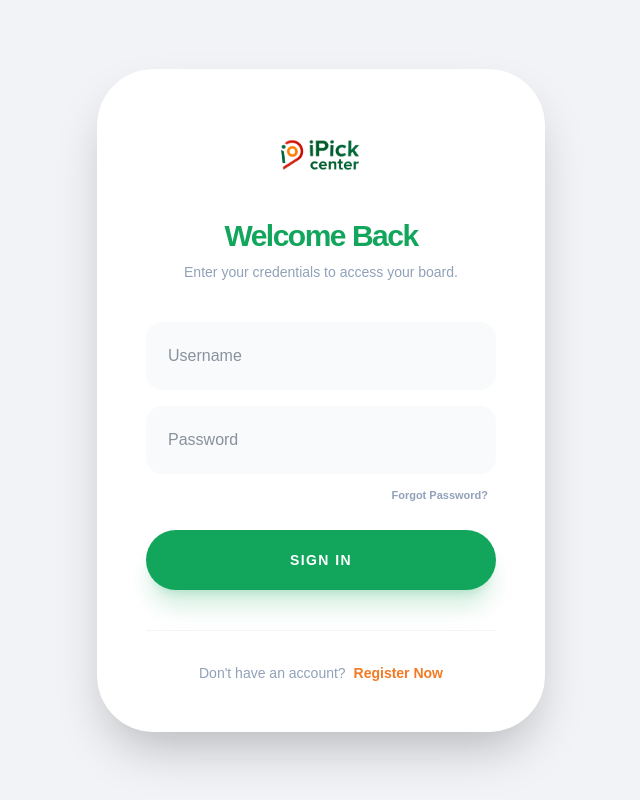
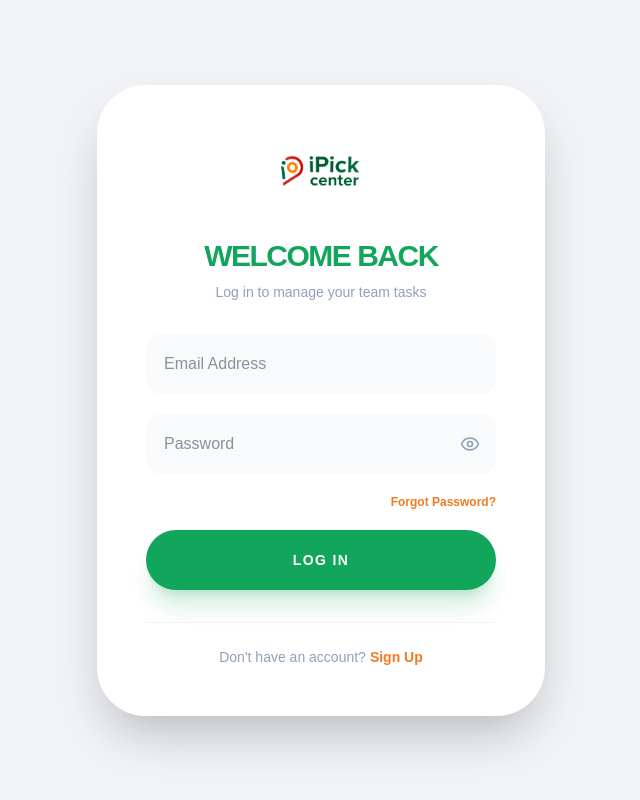
Before and after one commit to timothyjohnnepacena-prog/ipick-todo-app, a Next.js app: page /auth/signin in a window 1280 px wide. Shown: the whole page, without its empty margins (319-959 px from the left). Built offline with nearby package versions, Linux system fonts and the light colour scheme.

Commit message:
Add username/email validation and eye icons for password toggle

```diff
--- a/app/api/profile/temp/route.js
+++ b/app/api/profile/temp/route.js
@@ -8,12 +8,33 @@ export async function POST(request) {
     const client = await clientPromise;
     const db = client.db("kanban_db");
 
+    // 1. Check if the user is already fully registered in the 'users' collection
+    if (!data.resendOnly) {
+      const existingUser = await db.collection("users").findOne({
+        $or: [
+          { email: data.email },
+          { username: data.username }
+        ]
+      });
+
+      if (existingUser) {
+        if (existingUser.email === data.email) {
+          return NextResponse.json({ error: "Email address is already registered." }, { status: 400 });
+        }
+        if (existingUser.username === data.username) {
+          return NextResponse.json({ error: "Username is already taken." }, { status: 400 });
+        }
+      }
+    }
+
+    // 2. Hash the password if this is a new registration (not just a code resend)
     if (data.password) {
       const salt = await bcrypt.genSalt(10);
       data.password = await bcrypt.hash(data.password, salt);
       delete data.confirmPassword;
     }
 
+    // 3. Handle the temporary registration data
     if (data.resendOnly) {
       await db.collection("temp_registrations").updateOne(
         { email: data.email },
--- a/app/auth/signin/page.js
+++ b/app/auth/signin/page.js
@@ -1,70 +1,100 @@
 "use client";
+import { useState } from "react";
 import { signIn } from "next-auth/react";
-import { useState } from "react";
 import { useRouter } from "next/navigation";
 import Link from "next/link";
+import { Eye, EyeOff } from "lucide-react"; // Import icons
 
 export default function SignInPage() {
-  const [username, setUsername] = useState("");
+  const [email, setEmail] = useState("");
   const [password, setPassword] = useState("");
+  const [showPassword, setShowPassword] = useState(false); // Toggle state
   const [error, setError] = useState("");
+  const [loading, setLoading] = useState(false);
   const router = useRouter();
 
   const handleSubmit = async (e) => {
     e.preventDefault();
-    const res = await signIn("credentials", { username, password, redirect: false });
-    if (res.ok) {
+    setLoading(true);
+    setError("");
+
+    const res = await signIn("credentials", {
+      email,
+      password,
+      redirect: false,
+    });
+
+    if (res?.error) {
+      setError("Invalid email or password");
+      setLoading(false);
+    } else {
       router.push("/");
-    } else {
-      setError("Invalid username or password");
     }
   };
 
   return (
     <div className="min-h-screen flex items-center justify-center bg-[#F1F3F6] p-4 text-slate-800">
-      <div className="bg-white p-12 rounded-[3.5rem] shadow-2xl w-full max-w-md border border-white text-center">
-
-        {/* LOGO */}
-        <div className="flex justify-center mb-4 md:mb-5">
-          <img src="/ipick-logo-navbar.png" alt="iPick Center" className="h-16 md:h-20 object-contain" />
+      <div className="bg-white p-10 md:p-12 rounded-[3rem] shadow-2xl w-full max-w-md border border-white">
+        <div className="flex justify-center mb-6">
+          <img src="/ipick-logo-navbar.png" alt="iPick Center" className="h-20 object-contain" />
         </div>
 
-        <h1 className="text-3xl font-black mb-2 text-[#12A55C] tracking-tighter">Welcome Back</h1>
-        <p className="text-slate-400 mb-10 font-medium text-sm">Enter your credentials to access your board.</p>
+        <h1 className="text-3xl font-black mb-2 text-[#12A55C] uppercase text-center tracking-tighter">Welcome Back</h1>
+        <p className="text-slate-400 mb-8 text-center text-sm font-medium">Log in to manage your team tasks</p>
 
-        <form onSubmit={handleSubmit} className="space-y-4">
-          <input
-            placeholder="Username"
-            required
-            className="w-full p-5 bg-slate-50 border-2 border-transparent focus:border-[#12A55C] rounded-2xl outline-none transition-colors"
-            onChange={(e) => setUsername(e.target.value)}
-          />
+        {error && (
+          <div className="mb-6 bg-[#9E2A2B]/10 text-[#9E2A2B] text-xs font-bold py-3 px-4 rounded-xl text-center border border-[#9E2A2B]/20">
+            {error}
+          </div>
+        )}
 
-          <div className="text-right">
+        <form onSubmit={handleSubmit} className="space-y-5">
+          <div>
             <input
-              type="password"
+              type="email"
+              placeholder="Email Address"
+              className="w-full p-4 bg-slate-50 rounded-2xl outline-none focus:border-[#12A55C] border-2 border-transparent transition-colors"
+              value={email}
+              onChange={(e) => setEmail(e.target.value)}
+              required
+            />
+          </div>
+          <div className="relative">
+            <input
+              type={showPassword ? "text" : "password"}
               placeholder="Password"
+              className="w-full p-4 pr-12 bg-slate-50 rounded-2xl outline-none focus:border-[#12A55C] border-2 border-transparent transition-colors"
+              value={password}
+              onChange={(e) => setPassword(e.target.value)}
               required
-              className="w-full p-5 bg-slate-50 border-2 border-transparent focus:border-[#12A55C] rounded-2xl outline-none transition-colors mb-2"
-              onChange={(e) => setPassword(e.target.value)}
             />
-            <Link
-              href="/auth/forgot-password"
-              className="text-[11px] font-bold text-slate-400 hover:text-[#F37A22] transition-colors pr-2 inline-block"
+            <button
+              type="button"
+              onClick={() => setShowPassword(!showPassword)}
+              className="absolute right-4 top-1/2 -translate-y-1/2 text-slate-400 hover:text-[#12A55C] transition-colors"
             >
+              {showPassword ? <EyeOff size={20} /> : <Eye size={20} />}
+            </button>
+          </div>
+
+          <div className="flex justify-end text-xs">
+            <Link href="/auth/forgot-password" weight="bold" className="text-[#F37A22] font-bold hover:underline">
               Forgot Password?
             </Link>
           </div>
 
-          {error && <p className="text-[#9E2A2B] text-xs font-bold">{error}</p>}
-
-          <button type="submit" className="w-full bg-[#12A55C] text-white font-black py-5 rounded-[2rem] hover:bg-[#0e8549] transition-all shadow-xl shadow-[#12A55C]/20 uppercase tracking-widest text-sm mt-2">
-            Sign In
+          <button
+            disabled={loading}
+            type="submit"
+            className="w-full bg-[#12A55C] text-white font-black py-5 rounded-[2rem] hover:bg-[#0e8549] transition-all uppercase tracking-widest text-sm shadow-xl shadow-[#12A55C]/20 disabled:bg-slate-300"
+          >
+            {loading ? "Signing In..." : "Log In"}
           </button>
         </form>
 
-        <div className="mt-10 pt-8 border-t border-slate-100 text-sm text-slate-400">
-          Don&apos;t have an account? <Link href="/register" className="text-[#F37A22] font-bold hover:underline ml-1">Register Now</Link>
+        <div className="mt-8 pt-6 border-t border-slate-100 text-center text-sm text-slate-400">
+          Don't have an account?
+          <Link href="/register" className="text-[#F37A22] font-bold hover:underline ml-1">Sign Up</Link>
         </div>
       </div>
     </div>
--- a/app/register/page.js
+++ b/app/register/page.js
@@ -2,6 +2,7 @@
 import { useState } from "react";
 import { useRouter } from "next/navigation";
 import Link from "next/link";
+import { Eye, EyeOff } from "lucide-react"; // Import icons
 
 export default function RegisterPage() {
   const [formData, setFormData] = useState({ name: "", nickname: "", username: "", email: "", password: "", confirmPassword: "" });
@@ -90,13 +91,13 @@ export default function RegisterPage() {
             <div className="relative w-full">
               <input required type={showPassword ? "text" : "password"} placeholder="Password" className="w-full p-4 pr-12 bg-slate-50 rounded-2xl outline-none focus:border-[#12A55C] border-2 border-transparent transition-colors" onChange={(e) => setFormData({...formData, password: e.target.value})} />
               <button type="button" onClick={() => setShowPassword(!showPassword)} className="absolute right-4 top-1/2 -translate-y-1/2 text-slate-400 hover:text-[#12A55C] transition-colors focus:outline-none">
-                {showPassword ? "Hide" : "Show"}
+                {showPassword ? <EyeOff size={20} /> : <Eye size={20} />}
               </button>
             </div>
             <div className="relative w-full">
               <input required type={showConfirmPassword ? "text" : "password"} placeholder="Confirm" className="w-full p-4 pr-12 bg-slate-50 rounded-2xl outline-none focus:border-[#12A55C] border-2 border-transparent transition-colors" onChange={(e) => setFormData({...formData, confirmPassword: e.target.value})} />
               <button type="button" onClick={() => setShowConfirmPassword(!showConfirmPassword)} className="absolute right-4 top-1/2 -translate-y-1/2 text-slate-400 hover:text-[#12A55C] transition-colors focus:outline-none">
-                {showConfirmPassword ? "Hide" : "Show"}
+                {showConfirmPassword ? <EyeOff size={20} /> : <Eye size={20} />}
               </button>
             </div>
           </div>
```
Also changed, not shown: 1 other file (tests, documents, lock files or other folders).
